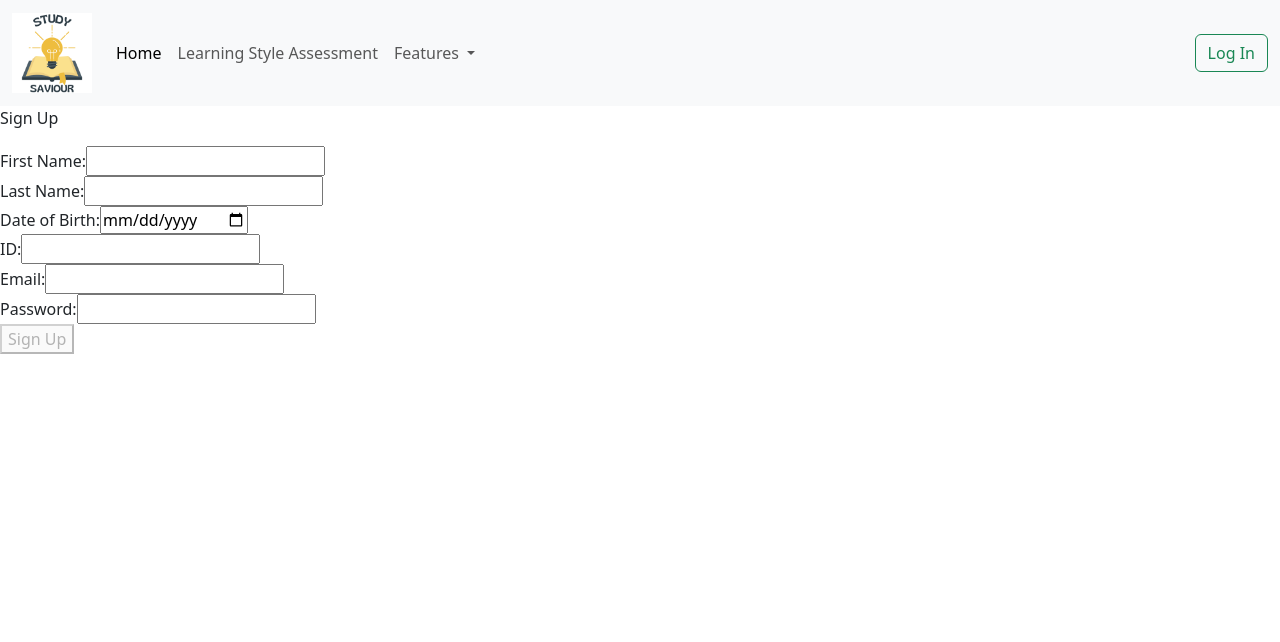
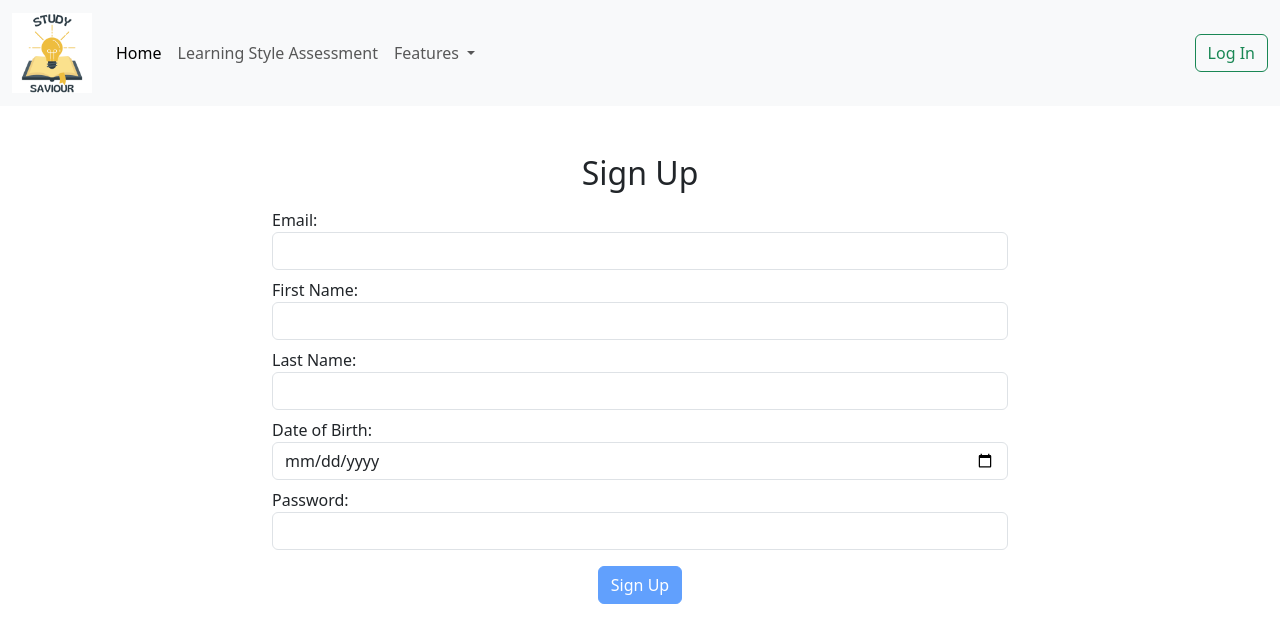
Before and after one commit to SeawTeng/RTS, an Angular app in the folder FE/: page /signup in a window 1280 px wide. Shown: the top 642 px of the page. Built offline with nearby package versions, Linux system fonts and the light colour scheme; no server answers.

Commit message:
FE code changes - fix bootstrap issue - fix signup and login form (formGroup and validator) - fix navbar dropdown - add backend url

```diff
--- a/FE/src/app/app.module.ts
+++ b/FE/src/app/app.module.ts
@@ -30,7 +30,10 @@ const routes: Routes = [
         AppComponent, HomeComponent, LoginComponent, SignupComponent
     ],
     imports: [
-        BrowserModule, RouterModule.forRoot(routes), ReactiveFormsModule, CommonModule
+        BrowserModule,
+        RouterModule.forRoot(routes),
+        ReactiveFormsModule,
+        CommonModule
     ],
     providers: [],
     exports: [
--- a/FE/src/app/login/login.component.html
+++ b/FE/src/app/login/login.component.html
@@ -1,24 +1,39 @@
-<p>Login</p>
+<div class="container mt-5">
+    <div class="row justify-content-center">
+        <div class="col-md-12 col-sm-12 text-center">
+            <h2>Login</h2>
+        </div>
+
+        <div class="col-md-12 col-sm-12">
             <form [formGroup]="loginForm" (ngSubmit)="onSubmit()">
-    <div>
+                <div class="row justify-content-center">
+                    <div class="col-md-8 col-sm-12 mt-2">
                         <label for="email">Email:</label>
-        <input id="email" type="email" formControlName="email">
-        <div *ngIf="email.invalid && (email.dirty || email.touched)">
-            <div *ngIf="email.errors.required">Email is required.</div>
-            <div *ngIf="email.errors.email">Invalid email format.</div>
+                        <input id="email" type="email" formControlName="email" class="form-control" required>
+                        <div *ngIf="email?.invalid && (email?.dirty || email?.touched)" class="text-danger">
+                            <div *ngIf="email?.hasError('required')">Email is required.</div>
+                            <div *ngIf="email?.hasError('email')">Invalid email format.</div>
                         </div>
                     </div>
 
-    <div>
+                    <div class="col-md-8 col-sm-12 mt-2">
                         <label for="password">Password:</label>
-        <input id="password" type="password" formControlName="password">
-        <div *ngIf="password.invalid && (password.dirty || password.touched)">
-            <div *ngIf="password.errors.required">Password is required.</div>
-            <div *ngIf="password.errors.minlength">Password must be at least 6 characters long.</div>
+                        <input id="password" type="password" formControlName="password" class="form-control" required>
+                        <div *ngIf="password?.invalid && (password?.dirty || password?.touched)" class="text-danger">
+                            <div *ngIf="password?.hasError('required')">Password is required.</div>
+                            <div *ngIf="password?.hasError('minlength')">Password must be at least 6 characters long.</div>
                         </div>
                     </div>
 
-    <button type="submit" [disabled]="loginForm.invalid">Submit</button>
+                    <div class="col-md-12 col-sm-12 mt-3 text-center">
+                        <button type="submit" class="btn btn-primary" [disabled]="loginForm.invalid">Submit</button>
+                    </div>
+                </div>
             </form>
+        </div>
 
-<p>Not a member? Click here to <a routerLink="/signup">sign up</a></p>
+        <div class="col-md-12 col-sm-12">
+            <p class="text-center">Not a member? Click here to <a routerLink="/signup">sign up</a></p>
+        </div>
+    </div>
+</div>
--- a/FE/src/app/signup/signup.component.html
+++ b/FE/src/app/signup/signup.component.html
@@ -1,54 +1,67 @@
-<p>Sign Up</p>
+<div class="container mt-5">
+  <div class="row justify-content-center">
+    <div class="col-md-12 col-sm-12 text-center">
+      <h2>Sign Up</h2>
+    </div>
+
+    <div class="col-md-12 col-sm-12">
       <form [formGroup]="signupForm" (ngSubmit)="onSubmit()">
-    <div>
-      <label for="firstName">First Name:</label>
-      <input id="firstName" formControlName="firstName">
-      <div *ngIf="signupForm.get('firstName').invalid && (signupForm.get('firstName').dirty || signupForm.get('firstName').touched)">
-        <div *ngIf="signupForm.get('firstName').errors.required">First Name is required.</div>
+        <div class="row justify-content-center">
+          <div class="col-md-8 col-sm-12 mt-2">
+            <label for="email">Email:</label>
+            <input id="email" type="email" formControlName="email" class="form-control" required>
+            <div *ngIf="signupForm.get('email')?.invalid && (signupForm.get('email')?.dirty || signupForm.get('email')?.touched)" class="text-danger">
+              <div *ngIf="signupForm.get('email')?.hasError('required')">Email is required.</div>
+              <div *ngIf="signupForm.get('email')?.hasError('email')">Invalid email format.</div>
             </div>
           </div>
 
-    <div>
-      <label for="lastName">Last Name:</label>
-      <input id="lastName" formControlName="lastName">
-      <div *ngIf="signupForm.get('lastName').invalid && (signupForm.get('lastName').dirty || signupForm.get('lastName').touched)">
-        <div *ngIf="signupForm.get('lastName').errors.required">Last Name is required.</div>
+          <div class="col-md-8 col-sm-12 mt-2">
+            <label for="firstName">First Name:</label>
+            <input id="firstName" formControlName="firstName" class="form-control" required>
+            <div *ngIf="signupForm.get('firstName')?.invalid && (signupForm.get('firstName')?.dirty || signupForm.get('firstName')?.touched)" class="text-danger">
+              <div *ngIf="signupForm.get('firstName')?.hasError('required')">First Name is required.</div>
             </div>
           </div>
 
-    <div>
-      <label for="dob">Date of Birth:</label>
-      <input id="dob" type="date" formControlName="dob">
-      <div *ngIf="signupForm.get('dob').invalid && (signupForm.get('dob').dirty || signupForm.get('dob').touched)">
-        <div *ngIf="signupForm.get('dob').errors.required">Date of Birth is required.</div>
+          <div class="col-md-8 col-sm-12 mt-2">
+            <label for="lastName">Last Name:</label>
+            <input id="lastName" formControlName="lastName" class="form-control" required>
+            <div *ngIf="signupForm.get('lastName')?.invalid && (signupForm.get('lastName')?.dirty || signupForm.get('lastName')?.touched)" class="text-danger">
+              <div *ngIf="signupForm.get('lastName')?.hasError('required')">Last Name is required.</div>
             </div>
           </div>
 
-    <div>
-      <label for="id">ID:</label>
-      <input id="id" formControlName="id">
-      <div *ngIf="signupForm.get('id').invalid && (signupForm.get('id').dirty || signupForm.get('id').touched)">
-        <div *ngIf="signupForm.get('id').errors.required">ID is required.</div>
+          <div class="col-md-8 col-sm-12 mt-2">
+            <label for="dob">Date of Birth:</label>
+            <input id="dob" type="date" formControlName="dob" class="form-control" required>
+            <div *ngIf="signupForm.get('dob')?.invalid && (signupForm.get('dob')?.dirty || signupForm.get('dob')?.touched)" class="text-danger">
+              <div *ngIf="signupForm.get('dob')?.hasError('required')">Date of Birth is required.</div>
             </div>
           </div>
 
-    <div>
-      <label for="email">Email:</label>
-      <input id="email" type="email" formControlName="email">
-      <div *ngIf="signupForm.get('email').invalid && (signupForm.get('email').dirty || signupForm.get('email').touched)">
-        <div *ngIf="signupForm.get('email').errors.required">Email is required.</div>
-        <div *ngIf="signupForm.get('email').errors.email">Invalid email format.</div>
+          <!-- <div class="col-md-8 col-sm-12 mt-2">
+            <label for="id">ID:</label>
+            <input id="id" formControlName="id" class="form-control" required>
+            <div *ngIf="signupForm.get('id')?.invalid && (signupForm.get('id')?.dirty || signupForm.get('id')?.touched)" class="text-danger">
+              <div *ngIf="signupForm.get('id')?.hasError('required')">ID is required.</div>
+            </div>
+          </div> -->
+
+          <div class="col-md-8 col-sm-12 mt-2">
+            <label for="password">Password:</label>
+            <input id="password" type="password" formControlName="password" class="form-control" required>
+            <div *ngIf="signupForm.get('password')?.invalid && (signupForm.get('password')?.dirty || signupForm.get('password')?.touched)" class="text-danger">
+              <div *ngIf="signupForm.get('password')?.hasError('required')">Password is required.</div>
+              <div *ngIf="signupForm.get('password')?.hasError('minlength')">Password must be at least 6 characters long.</div>
             </div>
           </div>
 
-    <div>
-      <label for="password">Password:</label>
-      <input id="password" type="password" formControlName="password">
-      <div *ngIf="signupForm.get('password').invalid && (signupForm.get('password').dirty || signupForm.get('password').touched)">
-        <div *ngIf="signupForm.get('password').errors.required">Password is required.</div>
-        <div *ngIf="signupForm.get('password').errors.minlength">Password must be at least 6 characters long.</div>
+          <div class="col-md-12 col-sm-12 mt-3 text-center">
+            <button type="submit" class="btn btn-primary" [disabled]="signupForm.invalid">Sign Up</button>
           </div>
         </div>
-
-    <button type="submit" [disabled]="signupForm.invalid">Sign Up</button>
       </form>
+    </div>
+  </div>
+</div>
--- a/FE/src/app/signup/signup.component.ts
+++ b/FE/src/app/signup/signup.component.ts
@@ -14,26 +14,28 @@ import * as CryptoJS from 'crypto-js';
   styleUrl: './signup.component.scss'
 })
 export class SignupComponent {
-  signupForm: FormGroup;
+  signupForm: FormGroup = new FormGroup({});
 
-  constructor(private formBuilder: FormBuilder) {
-    this.signupForm = this.formBuilder.group({
-      firstName: ['', Validators.required],
-      lastName: ['', Validators.required],
-      dob: ['', Validators.required],
-      id: ['', Validators.required],
-      email: ['', [Validators.required, Validators.email]],
-      password: ['', [Validators.required, Validators.minLength(6)]],
-      type: [''],// Backend managed field
-      planType: [''],// Backend managed field
-      planid: [''],// Backend managed field
-      status: [''], // Backend managed field
-      lastCreatedTime: [''], // Backend managed field
-      lastUpdatedTime: [''], // Backend managed field
-      isDeleted: [''], // Backend managed field
-      lastCreatedBy: [''], // Backend managed field
-      lastUpdatedBy: [''], // Backend managed field
-      image: ['']
+  constructor() {}
+
+  ngOnInit() {
+    this.signupForm = new FormGroup({
+      firstName: new FormControl('', Validators.required),
+      lastName: new FormControl('', Validators.required),
+      dob: new FormControl('', Validators.required),
+      id: new FormControl('', Validators.required),
+      email: new FormControl('', [Validators.required, Validators.email]),
+      password: new FormControl('', [Validators.required, Validators.minLength(6)]),
+      type: new FormControl(''),// Backend managed field
+      planType: new FormControl(''),// Backend managed field
+      planid: new FormControl(''),// Backend managed field
+      status: new FormControl(''), // Backend managed field
+      lastCreatedTime: new FormControl(''), // Backend managed field
+      lastUpdatedTime: new FormControl(''), // Backend managed field
+      isDeleted: new FormControl(''), // Backend managed field
+      lastCreatedBy: new FormControl(''), // Backend managed field
+      lastUpdatedBy: new FormControl(''), // Backend managed field
+      image: new FormControl('')
     });
   }
 
--- a/FE/src/environments/environment.development.ts
+++ b/FE/src/environments/environment.development.ts
@@ -1,4 +1,4 @@
 export const environment = {
   production: false,
-  apiUrl: 'http://127.0.0.1:5001/rts-24/us-central1/api'
+  apiUrl: 'https://us-central1-rts-24-c3dbb.cloudfunctions.net/api'
 };
--- a/FE/src/environments/environment.ts
+++ b/FE/src/environments/environment.ts
@@ -1,4 +1,4 @@
 export const environment = {
   production: true,
-  apiUrl: 'http://my-prod-url'
+  apiUrl: 'https://us-central1-rts-24-c3dbb.cloudfunctions.net/api'
 };
```
Also changed, not shown: FE/src/app/app.component.html (+7 -11 lines), FE/src/app/app.component.ts (+2 -12 lines), FE/src/app/login/login.component.ts (+18 -8 lines), FE/src/index.html (+5 -4 lines), 1 other file (tests, documents, lock files or other folders). Lines whose indentation alone changed are shown as unchanged.
